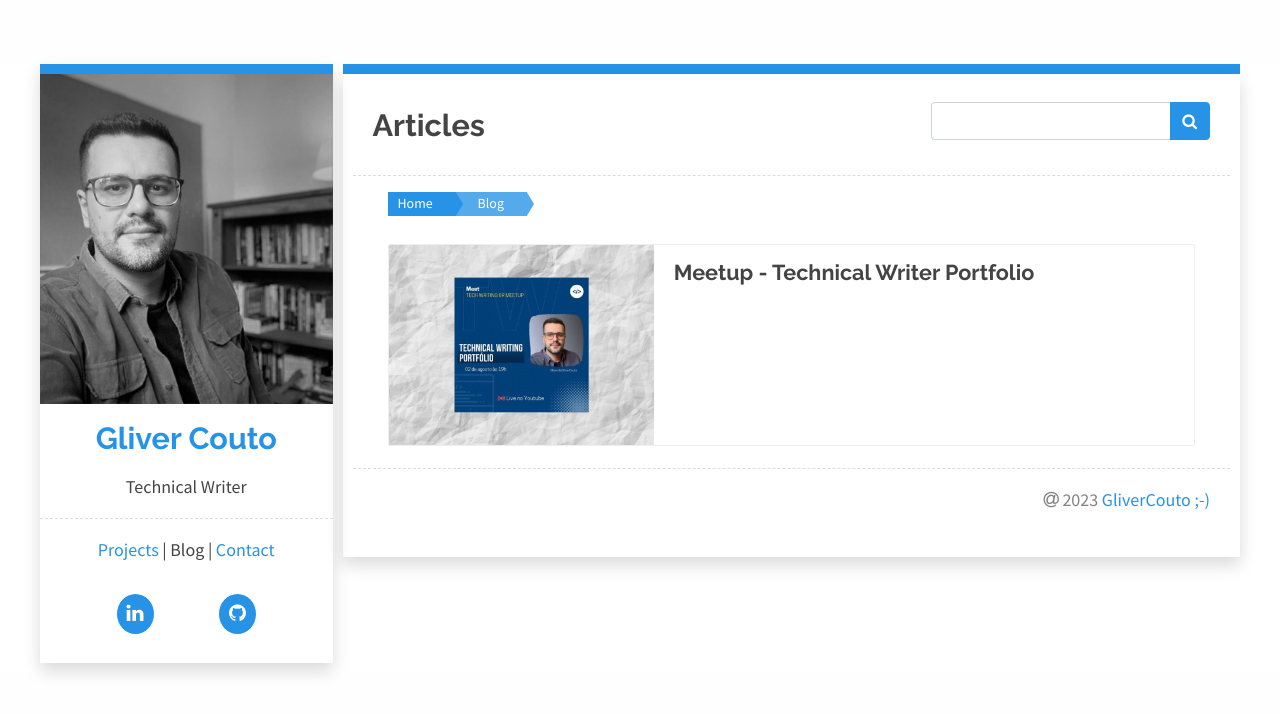
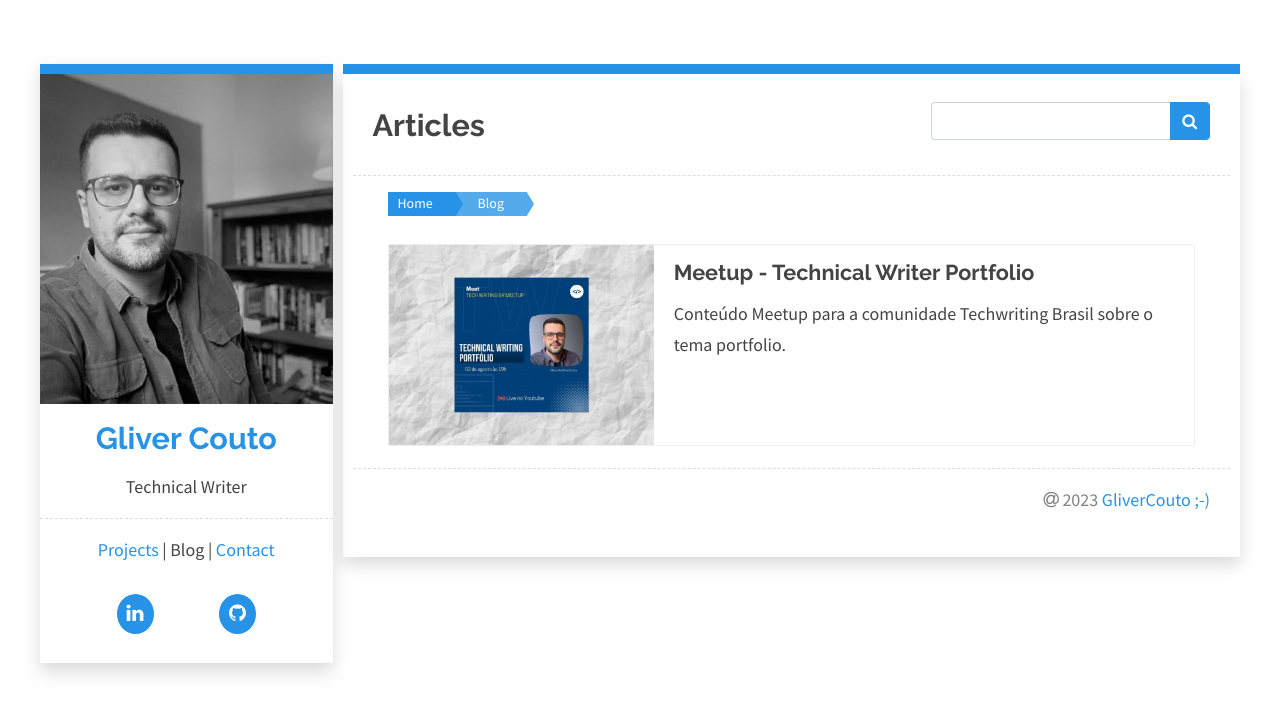
Before and after one commit to gliverCouto/glivercouto.github.io, a Jekyll site: the page built from blog/index.html, in a window 1280 px wide. Shown: the top 714 px of the page. Built offline with Jekyll 4.4.1, drawn with Linux system fonts in a browser that asks for light colours; the list of posts is cut into pages by our own code.

Commit message:
docs: Meetup
Alterações páginas

```diff
--- a/_posts/2017-09-02-designing-a-flag.md
+++ b/_posts/2023-08-02-portfolio-meetup.md
@@ -8,6 +8,10 @@ categories:
 layout: post
 ---
 
+### Conteúdo
+
+Meetup para a comunidade Techwriting Brasil sobre o tema portfolio.
+
 <iframe
   src="https://portfoliomeetup.netlify.app/"
   style="width:832px; height:468px;"
```
